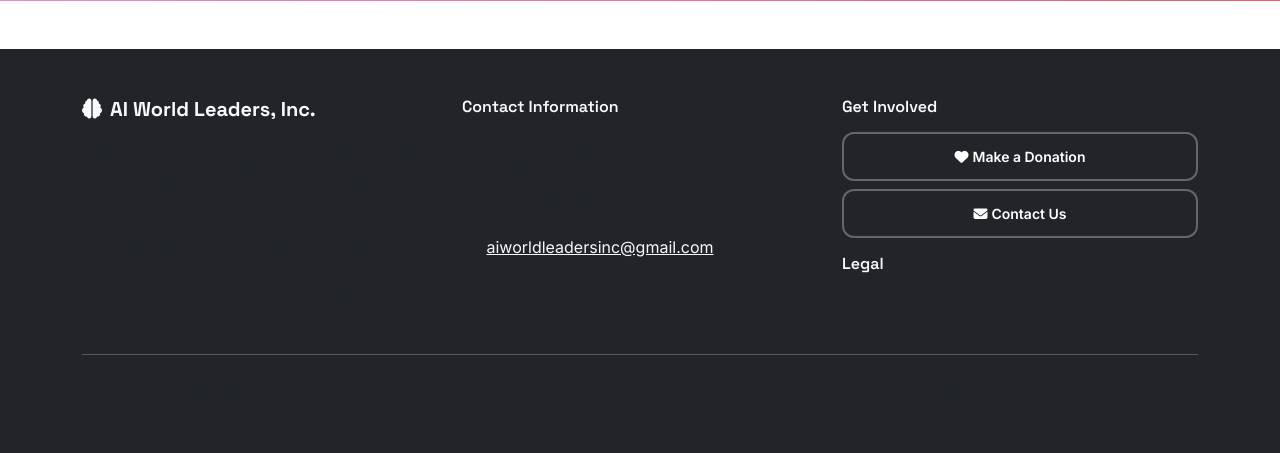
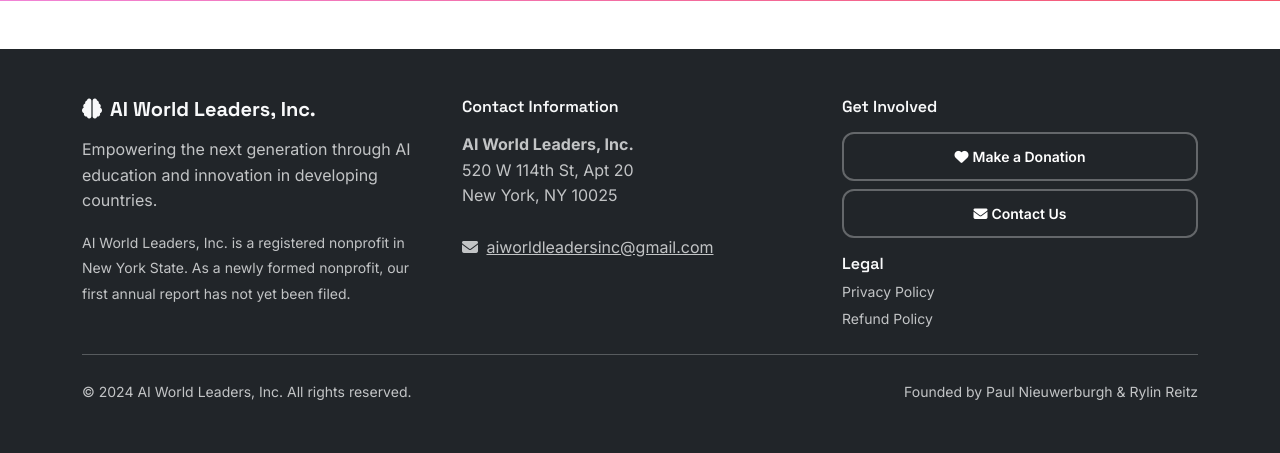
Before and after one commit to paulcode123/ai-world-leaders, a Flask app: page /about in a window 1280 px wide. Shown: the part 2955-3408 px from the top of the page. Run offline with Flask 3, Linux system fonts and the light colour scheme.

Commit message:
Fix footer text visibility - replace dark text with light text on dark background

```diff
--- a/templates/base.html
+++ b/templates/base.html
@@ -74,18 +74,18 @@
         <div class="container">
             <div class="row">
                 <div class="col-md-4">
-                    <h5 class="fw-bold mb-3">
+                    <h5 class="fw-bold mb-3 text-light">
                         <i class="fas fa-brain me-2"></i>AI World Leaders, Inc.
                     </h5>
-                    <p class="text-muted">Empowering the next generation through AI education and innovation in developing countries.</p>
+                    <p class="text-light opacity-75">Empowering the next generation through AI education and innovation in developing countries.</p>
                     <div class="nonprofit-disclosure">
-                        <small class="text-muted">AI World Leaders, Inc. is a registered nonprofit in New York State. As a newly formed nonprofit, our first annual report has not yet been filed.</small>
+                        <small class="text-light opacity-75">AI World Leaders, Inc. is a registered nonprofit in New York State. As a newly formed nonprofit, our first annual report has not yet been filed.</small>
                     </div>
                 </div>
                 <div class="col-md-4">
-                    <h6 class="fw-semibold mb-3">Contact Information</h6>
-                    <address class="text-muted">
-                        <strong>AI World Leaders, Inc.</strong><br>
+                    <h6 class="fw-semibold mb-3 text-light">Contact Information</h6>
+                    <address class="text-light opacity-75">
+                        <strong class="text-light">AI World Leaders, Inc.</strong><br>
                         520 W 114th St, Apt 20<br>
                         New York, NY 10025<br><br>
                         <i class="fas fa-envelope me-1"></i>
@@ -93,7 +93,7 @@
                     </address>
                 </div>
                 <div class="col-md-4">
-                    <h6 class="fw-semibold mb-3">Get Involved</h6>
+                    <h6 class="fw-semibold mb-3 text-light">Get Involved</h6>
                     <div class="d-flex flex-column gap-2 mb-3">
                         <a href="{{ url_for('donate') }}" class="btn btn-outline-light btn-sm">
                             <i class="fas fa-heart me-1"></i>Make a Donation
@@ -102,20 +102,20 @@
                             <i class="fas fa-envelope me-1"></i>Contact Us
                         </a>
                     </div>
-                    <h6 class="fw-semibold mb-2">Legal</h6>
+                    <h6 class="fw-semibold mb-2 text-light">Legal</h6>
                     <div class="d-flex flex-column gap-1">
-                        <a href="{{ url_for('privacy_policy') }}" class="text-muted small">Privacy Policy</a>
-                        <a href="{{ url_for('refund_policy') }}" class="text-muted small">Refund Policy</a>
+                        <a href="{{ url_for('privacy_policy') }}" class="text-light opacity-75 text-decoration-none small">Privacy Policy</a>
+                        <a href="{{ url_for('refund_policy') }}" class="text-light opacity-75 text-decoration-none small">Refund Policy</a>
                     </div>
                 </div>
             </div>
             <hr class="my-4">
             <div class="row align-items-center">
                 <div class="col-md-6">
-                    <small class="text-muted">© 2024 AI World Leaders, Inc. All rights reserved.</small>
+                    <small class="text-light opacity-75">© 2024 AI World Leaders, Inc. All rights reserved.</small>
                 </div>
                 <div class="col-md-6 text-md-end">
-                    <small class="text-muted">Founded by Paul Nieuwerburgh & Rylin Reitz</small>
+                    <small class="text-light opacity-75">Founded by Paul Nieuwerburgh & Rylin Reitz</small>
                 </div>
             </div>
         </div>
```
